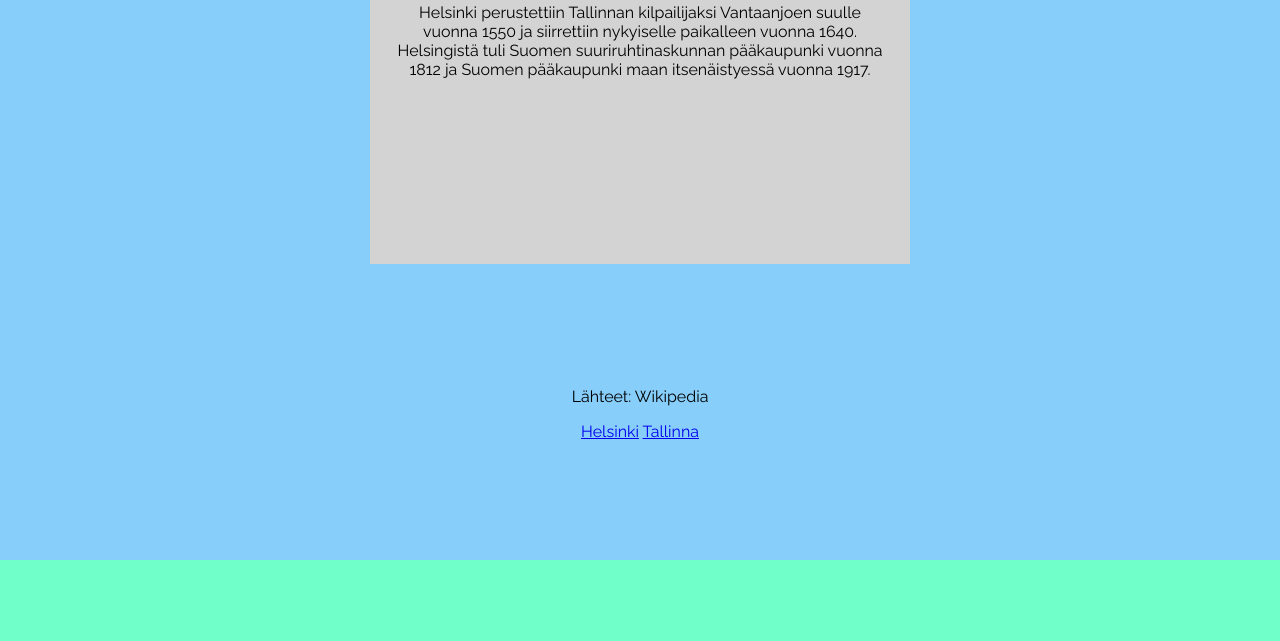
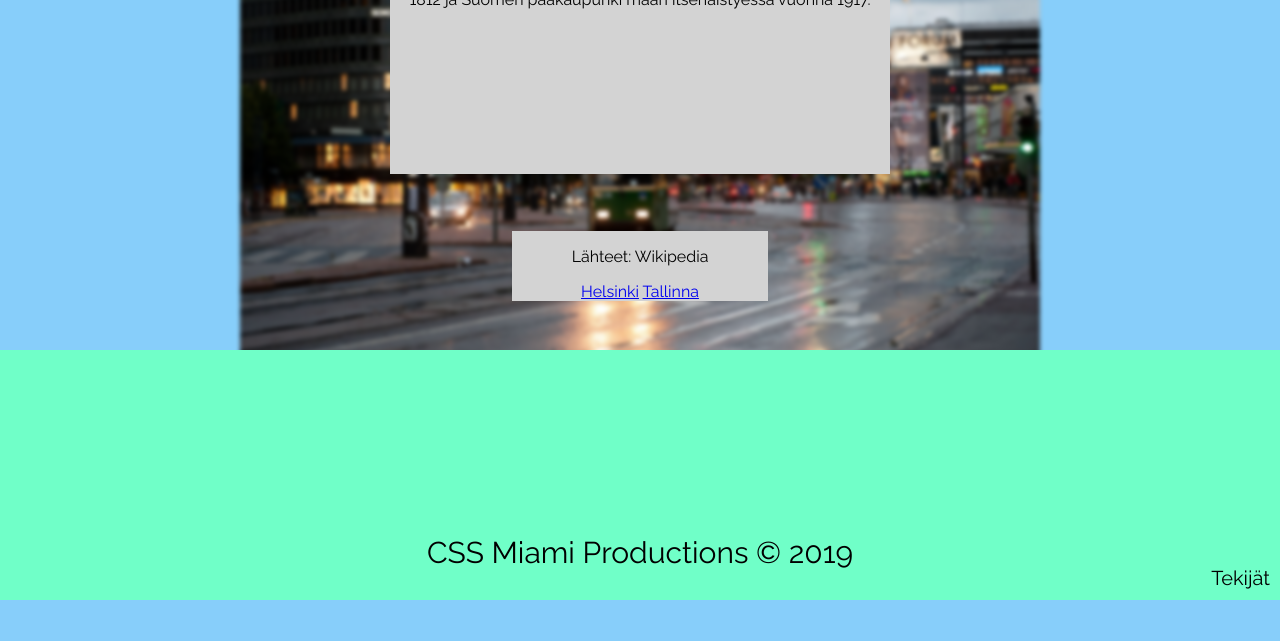
Before and after one commit to SamSalin/Helsinki-ja-Tallinna-kaksoiskaupunki-kouluprojekti, a plain HTML site: page Helsinki ja Tallinna kaksoiskaupunki kouluprojekti/historia.html in a window 1280 px wide. Shown: the part 570-1211 px from the top of the page. After the commit the page ends 1170 px from the top, so only its background shows below. Drawn offline with Linux system fonts and the light colour scheme.

Commit message:
kuvat historia -slideriin

```diff
--- a/Helsinki ja Tallinna kaksoiskaupunki kouluprojekti/css/slidersheet.css
+++ b/Helsinki ja Tallinna kaksoiskaupunki kouluprojekti/css/slidersheet.css
@@ -38,15 +38,29 @@
 .history-text-item {
     width: 500px;
     height: 300px;
-    margin: 50px;
+    margin-top: 0;
+    padding-top: 0;
     background-color: lightgrey;
     text-align: center;
-    padding: 20px;
 }
 
-/*.slider::-moz-range-thumb {
-    width: 25px;
-    height: 25px;
-    background: #4CAF50;
-    cursor: pointer;
-}*/
+#hist-img {
+    position: absolute;
+    left: 0;
+    right: 0;
+    margin: auto;
+    filter: blur(2px);
+    z-index: -1;
+    width: 800px;
+}
+
+#hist-references {
+    position: absolute;
+    left: 0;
+    right: 0;
+    margin: auto;
+    display: block;
+    text-align: center;
+    background-color: lightgrey;
+    width: 20%;
+}
--- a/Helsinki ja Tallinna kaksoiskaupunki kouluprojekti/historia.html
+++ b/Helsinki ja Tallinna kaksoiskaupunki kouluprojekti/historia.html
@@ -44,14 +44,16 @@
     <h2>Vuosi: <span id="slider-year"></span></h2>
 </div>
 
+
 <section class="history-texts">
     <div class="history-text-item">
+        <img id="hist-img" src="images/helHist/HelHist2.jpg">
         <h3>Helsinki</h3>
         <a id="helsinki-slider-text"></a>
     </div>
 </section>
 <br><br><br>
-<div style="text-align: center">
+<div id="hist-references">
     <p>Lähteet: Wikipedia</p>
     <a href="https://fi.wikipedia.org/wiki/Helsinki#Historia">Helsinki</a>
     <a href="https://fi.wikipedia.org/wiki/Tallinna#Historia">Tallinna</a>
--- a/Helsinki ja Tallinna kaksoiskaupunki kouluprojekti/js/slider.js
+++ b/Helsinki ja Tallinna kaksoiskaupunki kouluprojekti/js/slider.js
@@ -1,6 +1,7 @@
 var slider = document.getElementById('history-slider');
 var output = document.getElementById('slider-year');
 var hel = document.getElementById('helsinki-slider-text');
+var img = document.getElementById('hist-img');
 
 let vuosi1 = 'Perustusvuosi';
 let vuosi2 = '1700';
@@ -16,22 +17,27 @@ slider.oninput = function() {
   if (slider.value == 1) {
     output.innerHTML = vuosi1;
     hel.innerHTML = ht1;
+    img.src = 'images/helHist/HelHist2.jpg';
   }
   if (slider.value == 2) {
     output.innerHTML = vuosi2;
     hel.innerHTML = ht2;
+    img.src = 'images/helHist/HelHist1.jpg';
   }
   if (slider.value == 3) {
     output.innerHTML = vuosi3;
     hel.innerHTML = ht3;
+    img.src = 'images/helHist/HelHist3.jpg';
   }
   if (slider.value == 4) {
     output.innerHTML = vuosi4;
     hel.innerHTML = ht4;
+    img.src = 'images/helHist/HelHist5.jpg';
   }
   if (slider.value == 5) {
     output.innerHTML = vuosi5;
     hel.innerHTML = ht5;
+    img.src = 'images/helHist/HelHist4.jpg';
   }
 };
 
```
Also changed, not shown: Helsinki ja Tallinna kaksoiskaupunki kouluprojekti/historiaTal.html (+2 -1 lines), Helsinki ja Tallinna kaksoiskaupunki kouluprojekti/js/sliderTal.js (+6 -1 lines), Helsinki ja Tallinna kaksoiskaupunki kouluprojekti/images/helHist/HelHist1.jpg (added), Helsinki ja Tallinna kaksoiskaupunki kouluprojekti/images/helHist/HelHist2.jpg (added), Helsinki ja Tallinna kaksoiskaupunki kouluprojekti/images/helHist/HelHist3.jpg (added), Helsinki ja Tallinna kaksoiskaupunki kouluprojekti/images/helHist/HelHist4.JPG (added), Helsinki ja Tallinna kaksoiskaupunki kouluprojekti/images/helHist/HelHist5.jpg (added), Helsinki ja Tallinna kaksoiskaupunki kouluprojekti/images/talHist/TalHistImg1.jpg (added), Helsinki ja Tallinna kaksoiskaupunki kouluprojekti/images/talHist/TalHistImg2.jpg (added), Helsinki ja Tallinna kaksoiskaupunki kouluprojekti/images/talHist/TalHistImg3.jpg (added), Helsinki ja Tallinna kaksoiskaupunki kouluprojekti/images/talHist/TalHistImg4.jpg (added), 1 other file.
